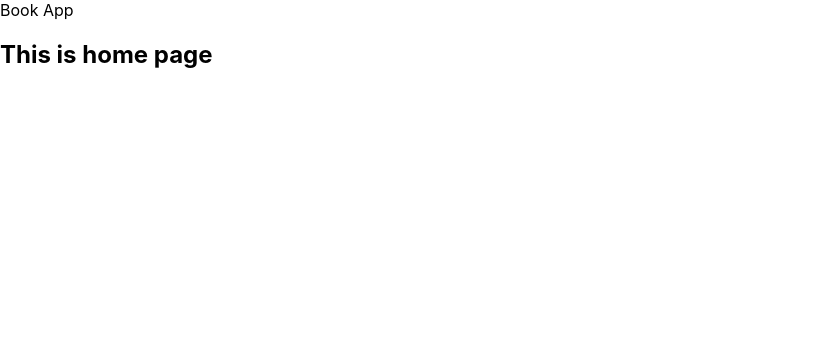
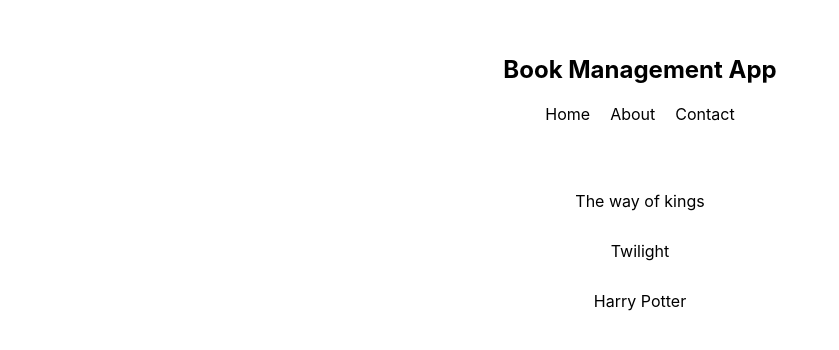
Before and after one commit to supuni9622/React-Context-Book-Management-App-, a React (Create React App) app in the folder book-app/: page / in a window 1280 px wide. Shown: the top 350 px of the page, without its empty margins (0-839 px from the left). Built offline with nearby package versions, Linux system fonts and the light colour scheme.

Commit message:
Created basic layout

```diff
--- a/book-app/public/index.html
+++ b/book-app/public/index.html
@@ -10,34 +10,14 @@
       content="Web site created using create-react-app"
     />
     <link rel="apple-touch-icon" href="%PUBLIC_URL%/logo192.png" />
-    <!--
-      manifest.json provides metadata used when your web app is installed on a
-      user's mobile device or desktop. See https://developers.google.com/web/fundamentals/web-app-manifest/
-    -->
+
     <link rel="manifest" href="%PUBLIC_URL%/manifest.json" />
-    <!--
-      Notice the use of %PUBLIC_URL% in the tags above.
-      It will be replaced with the URL of the `public` folder during the build.
-      Only files inside the `public` folder can be referenced from the HTML.
 
-      Unlike "/favicon.ico" or "favicon.ico", "%PUBLIC_URL%/favicon.ico" will
-      work correctly both with client-side routing and a non-root public URL.
-      Learn how to configure a non-root public URL by running `npm run build`.
-    -->
-    <title>React App</title>
+    <title>Book App</title>
   </head>
   <body>
     <noscript>You need to enable JavaScript to run this app.</noscript>
     <div id="root"></div>
-    <!--
-      This HTML file is a template.
-      If you open it directly in the browser, you will see an empty page.
 
-      You can add webfonts, meta tags, or analytics to this file.
-      The build step will place the bundled scripts into the <body> tag.
-
-      To begin the development, run `npm start` or `yarn start`.
-      To create a production bundle, use `npm run build` or `yarn build`.
-    -->
   </body>
 </html>
--- a/book-app/src/App.js
+++ b/book-app/src/App.js
@@ -1,10 +1,11 @@
-import Home from './components/Home'
+import NavBar from './components/NavBar'
+import BookList from './components/BookList'
 
 const App = () => {
   return (
     <div className="App">
-     Book App
-     <Home/>
+      <NavBar/>
+      <BookList/>
     </div>
   );
 }
--- /dev/null
+++ b/book-app/src/components/BookList.js
@@ -0,0 +1,15 @@
+import React from 'react'
+
+const BookList = () => {
+    return (
+        <div className='book-list'>
+            <ul>
+                <li>The way of kings</li>
+                <li>Twilight</li>
+                <li>Harry Potter</li>
+            </ul>
+        </div>
+    )
+}
+
+export default BookList
--- a/book-app/src/components/Home.js
+++ /dev/null
@@ -1,11 +0,0 @@
-
-
-const Home = () => {
-    return (
-        <div>
-            <h2>This is home page </h2>
-        </div>
-    )
-}
-
-export default Home
--- /dev/null
+++ b/book-app/src/components/NavBar.js
@@ -0,0 +1,16 @@
+import React from 'react'
+
+const NavBar = () => {
+    return (
+        <nav>
+            <h1>Book Management App</h1>
+            <ul>
+                <li>Home</li>
+                <li>About</li>
+                <li>Contact</li>
+            </ul>
+        </nav>
+    )
+}
+
+export default NavBar
--- a/book-app/src/index.css
+++ b/book-app/src/index.css
@@ -11,3 +11,38 @@ code {
   font-family: source-code-pro, Menlo, Monaco, Consolas, 'Courier New',
     monospace;
 }
+
+.App{
+  max-width: 400px;
+  margin: 30px auto;
+  text-align: center;
+}
+
+nav{
+  padding: 5px;
+}
+
+nav ul {
+  padding: 0;
+}
+
+nav ul li{
+  display: inline-block;
+  margin: 0 10px;
+}
+
+.book-list{
+  padding: 20px;
+  margin-bottom: 20px;
+}
+
+.book-list ul{
+  padding: 0;
+  list-style-type: none;
+}
+
+.book-list li{
+  padding: 10px;
+  margin: 10px auto;
+  border-radius: 10px;
+}
```
Also changed, not shown: book-app/src/setupTests.js (deleted, +0 -5 lines), 1 other file (tests, documents, lock files or other folders).
